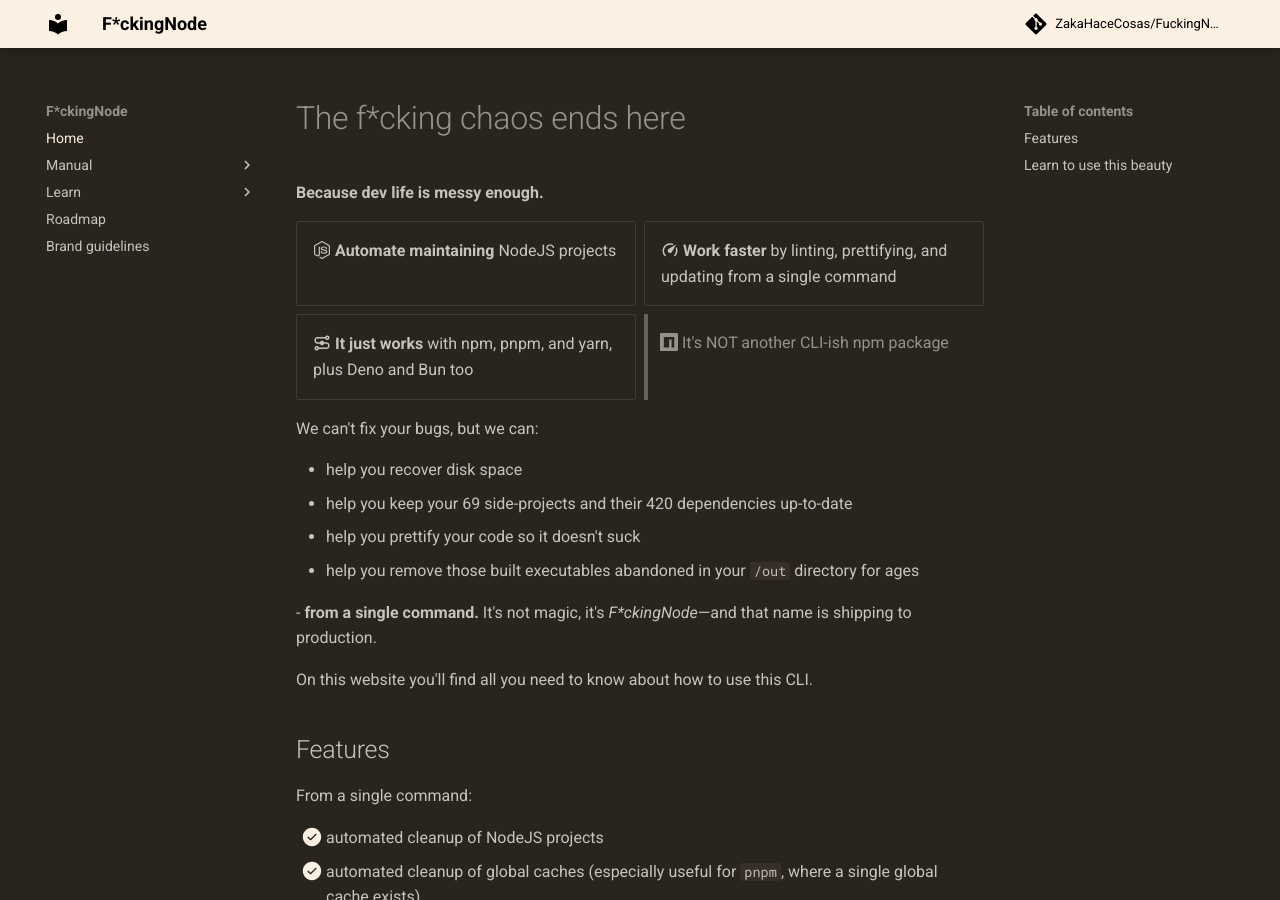
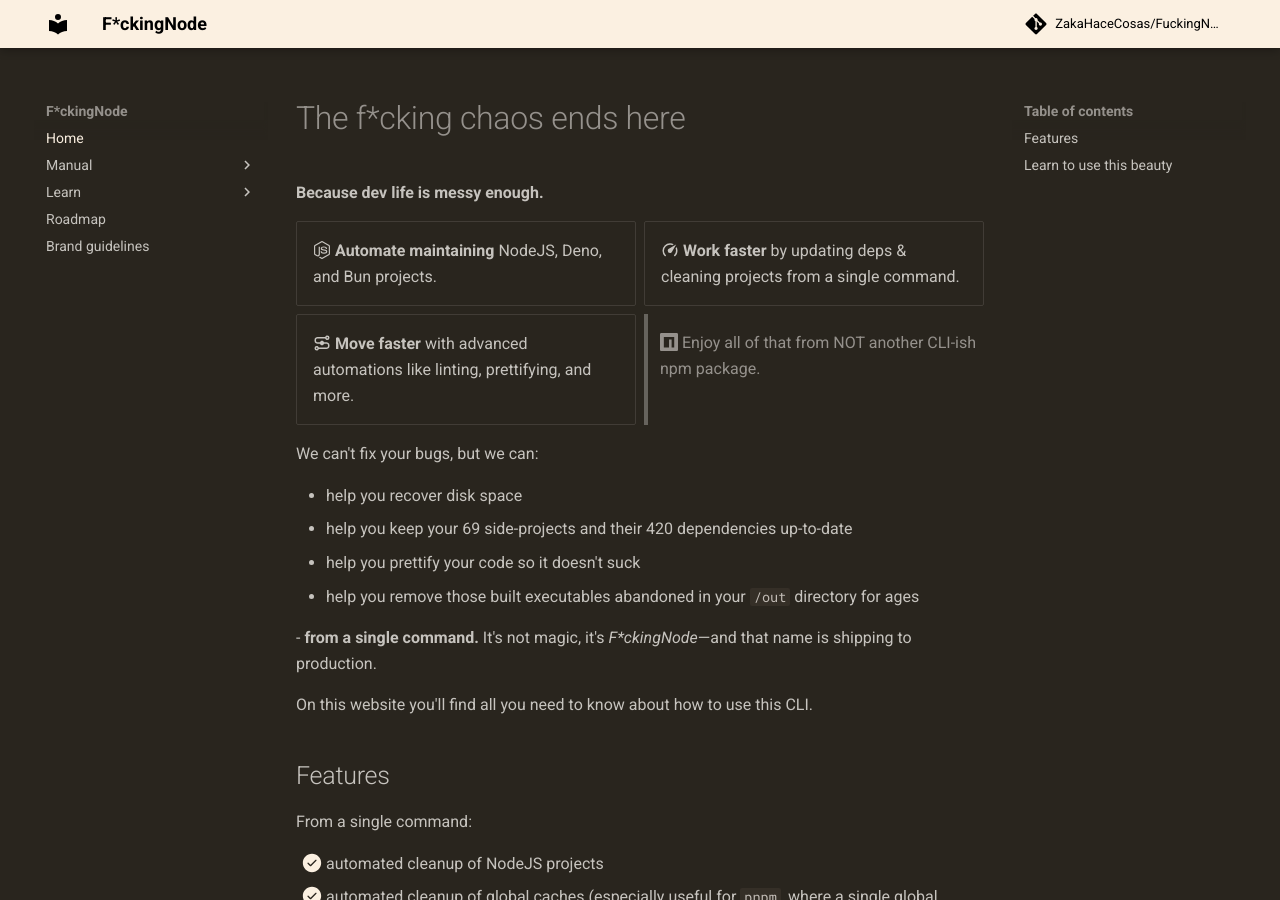
Before and after one commit to ZakaHaceCosas/FuckingNode, an MkDocs documentation site: the page built from docs/index.md, in a window 1280 px wide and 900 px high. Built offline with MkDocs 1.6.1 and Material for MkDocs 9.7.7, drawn with Linux system fonts in a browser that asks for light colours; comment, search, counter and statistics services are not loaded.

Commit message:
update index.md

```diff
--- a/docs/index.md
+++ b/docs/index.md
@@ -10,16 +10,16 @@
 <!-- markdownlint-disable md033 -->
 <div class="grid" markdown>
 
-:simple-nodedotjs: **Automate maintaining** NodeJS projects
+:simple-nodedotjs: **Automate maintaining** NodeJS, Deno, and Bun projects.
 { .card }
 
-:material-speedometer: **Work faster** by linting, prettifying, and updating from a single command
+:material-speedometer: **Work faster** by updating deps & cleaning projects from a single command.
 { .card }
 
-:material-transit-connection-variant: **It just works** with npm, pnpm, and yarn, plus Deno and Bun too
+:material-transit-connection-variant: **Move faster** with advanced automations like linting, prettifying, and more.
 { .card }
 
-> :simple-npm: It's NOT another CLI-ish npm package
+> :simple-npm: Enjoy all of that from NOT another CLI-ish npm package.
 
 </div>
 
```
